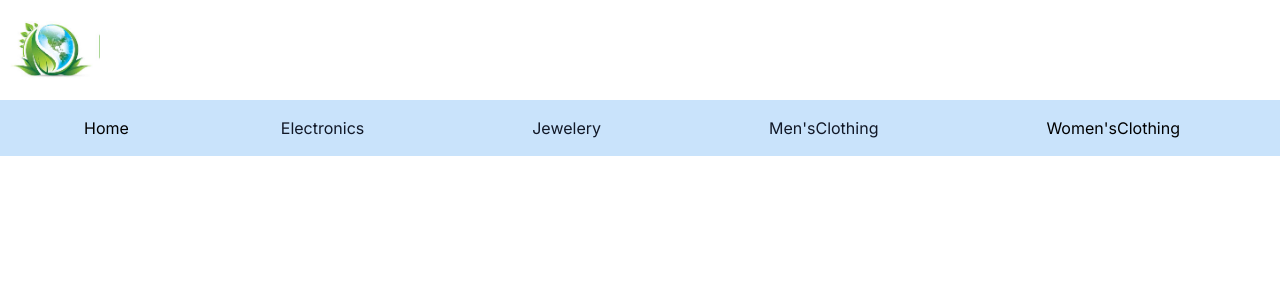
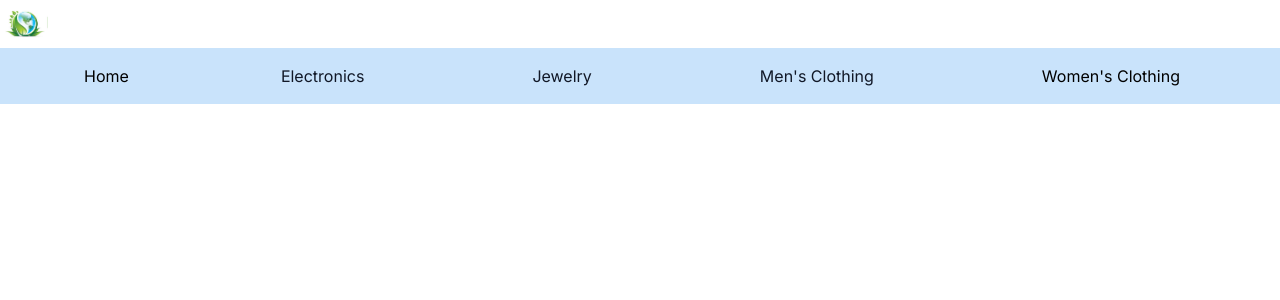
Before and after one commit to MuthulakshmiSathiyanarayanan/MainNavigationImplementation, a Next.js app: page / in a window 1280 px wide. Shown: the top 300 px of the page. Built offline with nearby package versions, Linux system fonts and the light colour scheme.

Commit message:
refactor logo

```diff
--- /dev/null
+++ b/app/logo.js
@@ -0,0 +1,11 @@
+import React from 'react';
+
+const Logo = () => {
+  return (
+    <div>
+      <img src="assets/images.jpeg" className="w-12 h-15" alt="Logo" />
+    </div>
+  );
+};
+
+export default Logo;
--- a/app/page.tsx
+++ b/app/page.tsx
@@ -1,43 +1,46 @@
-import Image from "next/image";
+// pages/index.js
+import Image from 'next/image';
 import Link from 'next/link';
+import Logo from './logo'
 
-// Directly use the path relative to the `public` directory
 export default function Home() {
   return (
-    <div className="logo">
-      <Image
-        src="/assets/images.jpeg" // Path relative to the `public` directory
-        alt="My Logo"
-        width={100}
-        height={20}
-      />
-    <nav className="bg-[#c9e3fb] p-4 top-0 left-0 w-full  z-[1000]">
+    <div>
+      <header>
+        <><Logo /></>
+      <nav className="bg-[#c9e3fb] p-4 top-0 left-0 w-full z-[1000]">
         <ul className="list-none flex justify-around p-0 m-0">
           <li className="m-0">
             <Link href="/">Home</Link>
           </li>
           <li className="m-0">
-          <Link href="/pages/electronics"legacyBehavior>
-          <a className="text-gray-900 no-underline px-4 py-2 transition-colors duration-300 hover:bg-gray-200">Electronics</a></Link>
+            <Link href="/c/electronics" className="text-gray-900 no-underline px-4 py-2 transition-colors duration-300 hover:bg-gray-200">
+                Electronics
+
+            </Link>
           </li>
           <li className="m-0">
-            <Link href="/pages/jewelery" legacyBehavior>
+            <Link href="/c/jewelery" className="text-gray-900 no-underline px-4 py-2 transition-colors duration-300 hover:bg-gray-200">
+                Jewelry
+                         </Link>
+          </li>
+          <li className="m-0">
+            <Link href="/c/mensClothing" legacyBehavior>
               <a className="text-gray-900 no-underline px-4 py-2 transition-colors duration-300 hover:bg-gray-200">
-            Jewelery
+                Men's Clothing
               </a>
             </Link>
           </li>
           <li className="m-0">
-          <Link href="/pages/mensClothing"legacyBehavior>
-          <a className="text-gray-900 no-underline px-4 py-2 transition-colors duration-300 hover:bg-gray-200">Men'sClothing</a></Link>
-          </li>
-          <li className="m-0">
-            <Link href="/pages/womensClothing" legacyBehavior>
-              <a className=" px-4 py-2 hover:bg-custom-gray transition-colors duration-300">Women'sClothing</a>
+            <Link href="/c/womensClothing" legacyBehavior>
+              <a className="px-4 py-2 hover:bg-custom-gray transition-colors duration-300">
+                Women's Clothing
+              </a>
             </Link>
           </li>
         </ul>
       </nav>
+      </header>
     </div>
   );
 }
--- /dev/null
+++ b/app/pages/c/[categories].js
@@ -0,0 +1,16 @@
+// pages/categories/[category].js
+import { useRouter } from 'next/router';
+
+const CategoryPage = () => {
+  const router = useRouter();
+  const { category } = router.query;
+
+  return (
+    <div>
+      <h1>{category ? category.charAt(0).toUpperCase() + category.slice(1) : 'Loading...'}</h1>
+      {/* Add content based on the category */}
+    </div>
+  );
+};
+
+export default CategoryPage;
```
Also changed, not shown: tailwind.config.ts (+6 -4 lines), app/pages/jewelery/[p]/page.tsx (renamed from app/pages/jewelery/[productId]/page.tsx), public/assets/images.png (deleted). Lines whose indentation alone changed are shown as unchanged.
